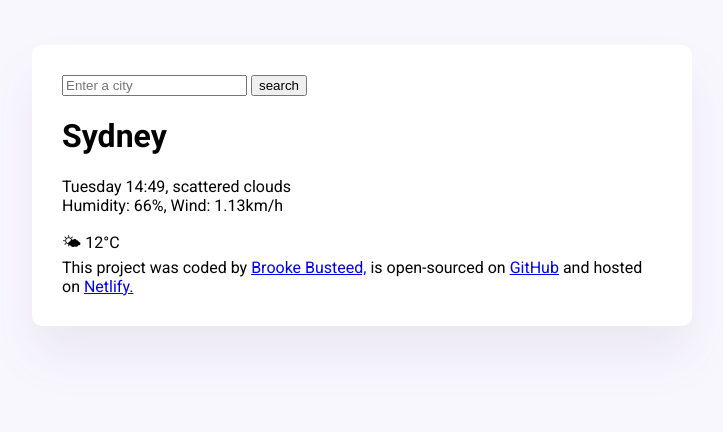
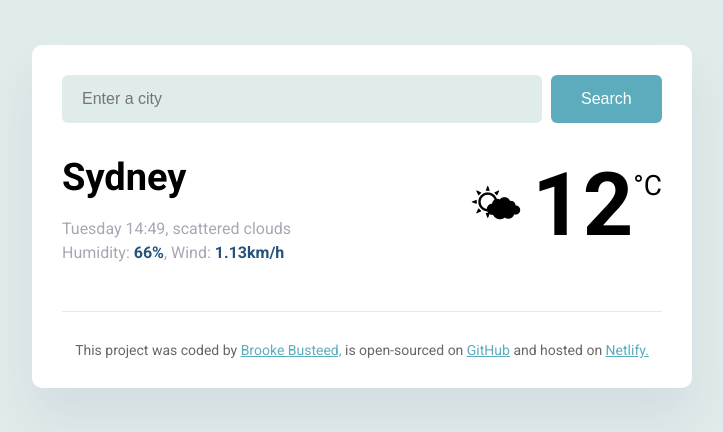
Before and after one commit to brookebusteed/weather, a plain HTML site: page index.html in a window 1280 px wide. Shown: the whole page, without its empty margins (278-1001 px from the left). Drawn offline with Linux system fonts and the light colour scheme.

Commit message:
Updated the CSS

```diff
--- a/index.html
+++ b/index.html
@@ -15,21 +15,32 @@
   <body>
     <div class="app">
       <header>
-        <form>
-          <input type="search" placeholder="Enter a city" required />
-          <input type="submit" value="search" />
+        <form class="search-form">
+          <input
+            type="search"
+            placeholder="Enter a city"
+            class="search-input"
+            required
+          />
+          <input type="submit" value="Search" class="search-button" />
         </form>
       </header>
       <main>
-        <div>
-          <h1>Sydney</h1>
-          <p>
-            Tuesday 14:49, scattered clouds
-            <br />
-            Humidity: 66%, Wind: 1.13km/h
-          </p>
+        <div class="weather-data">
+          <div>
+            <h1 class="app-city">Sydney</h1>
+            <p class="app-details">
+              Tuesday 14:49, scattered clouds
+              <br />
+              Humidity: <strong>66%</strong>, Wind: <strong>1.13km/h </strong>
+            </p>
+          </div>
+          <div class="temperature-app-container">
+            <div class="icon">🌤</div>
+            <div class="app-temp">12</div>
+            <div class="unit">°C</div>
+          </div>
         </div>
-        <div>🌤 12°C</div>
       </main>
       <footer>
         This project was coded by
--- a/src/style.css
+++ b/src/style.css
@@ -1,6 +1,10 @@
 body {
-  background-color: #f9f7fe;
+  background-color: #e0ebeb;
   font-family: "Roboto", sans-serif;
+}
+
+a {
+  color: #5dacbd;
 }
 
 .app {
@@ -11,3 +15,75 @@ body {
   border-radius: 10px;
   box-shadow: 0 30px 50px rgba(65, 50, 100, 0.08);
 }
+
+.search-input {
+  background-color: #e0ebeb;
+  border: none;
+  border-radius: 6px;
+  width: 80%;
+  padding: 15px 20px;
+  font-size: 16px;
+}
+
+.search-button {
+  background-color: #5dacbd;
+  padding: 15px 30px;
+  border: none;
+  font-size: 16px;
+  margin-left: 5px;
+  border-radius: 6px;
+  color: white;
+}
+
+.weather-data {
+  display: flex;
+  justify-content: space-between;
+}
+
+.app-city {
+  margin: 0;
+  font-size: 38px;
+  line-height: 48px;
+}
+
+.app-details {
+  font-size: 16px;
+  line-height: 24px;
+  color: rgba(39, 33, 66, 0.4);
+}
+
+.app-details strong {
+  color: #24527a;
+}
+
+.temperature-app-container {
+  display: flex;
+}
+
+.app-temp {
+  font-size: 88px;
+  font-weight: bold;
+  margin-left: 10px;
+}
+
+.icon {
+  font-size: 44px;
+  margin-top: 22px;
+}
+
+.unit {
+  margin-top: 16px;
+  font-size: 28px;
+}
+
+main {
+  padding: 30px 0;
+}
+
+footer {
+  border-top: 1px solid #e0ebeb;
+  padding: 30px 0 0 0;
+  text-align: center;
+  font-size: 14px;
+  color: rgba(0, 0, 0, 0.6);
+}
```
